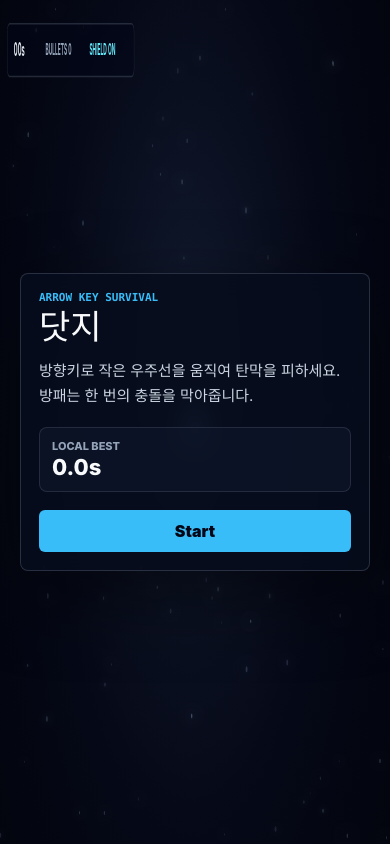
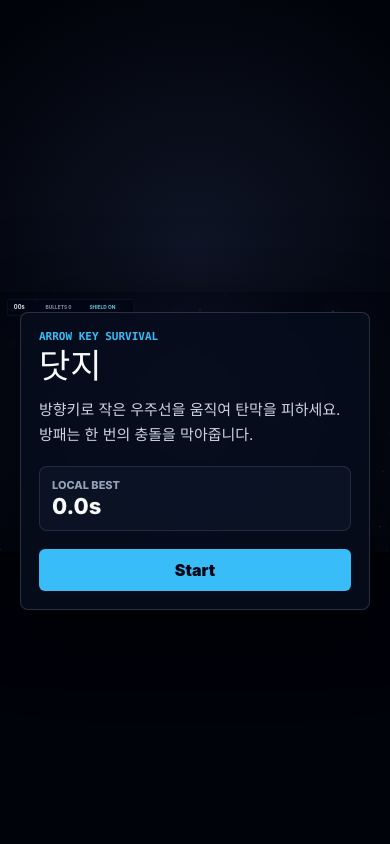
Before and after one commit to nj0034/dodge, a website built with Vite: page index.html in a window 390 px wide. Built offline with nearby package versions, Linux system fonts and the light colour scheme; animation ran at ten frames a second.

Commit message:
fix: harden game app lifecycle

```diff
--- a/src/styles.css
+++ b/src/styles.css
@@ -49,10 +49,9 @@ input:focus-visible {
 
 #app {
   position: relative;
-  width: min(100vw, 1200px);
-  height: min(100vh, 800px);
-  min-width: min(100vw, 720px);
-  min-height: min(100vh, 520px);
+  width: min(100vw, 1200px, calc(100vh * 3 / 2));
+  aspect-ratio: 3 / 2;
+  max-height: 100vh;
   background: #020617;
   box-shadow: 0 30px 90px rgba(0, 0, 0, 0.55);
 }
@@ -212,10 +211,9 @@ dd {
 
 @media (max-width: 720px) {
   #app {
-    width: 100vw;
-    height: 100vh;
+    width: min(100vw, calc(100vh * 3 / 2));
+    max-height: 100vh;
     min-width: 0;
-    min-height: 0;
   }
 
   .panel {
--- a/src/ui/app.ts
+++ b/src/ui/app.ts
@@ -16,17 +16,26 @@ type AppElements = {
 };
 
 const readBestScore = () => {
-  const value = window.localStorage.getItem(BEST_SCORE_KEY);
-  const parsed = value === null ? 0 : Number.parseInt(value, 10);
+  try {
+    const value = window.localStorage.getItem(BEST_SCORE_KEY);
+    const parsed = value === null ? 0 : Number.parseInt(value, 10);
 
-  return Number.isFinite(parsed) ? parsed : 0;
+    return Number.isFinite(parsed) ? Math.max(0, parsed) : 0;
+  } catch {
+    return 0;
+  }
 };
 
 const writeBestScore = (score: number) => {
   const previous = readBestScore();
-  const next = Math.max(previous, score);
+  const next = Math.max(0, previous, score);
 
-  window.localStorage.setItem(BEST_SCORE_KEY, String(next));
+  try {
+    window.localStorage.setItem(BEST_SCORE_KEY, String(next));
+  } catch {
+    return next;
+  }
+
   return next;
 };
 
@@ -110,6 +119,8 @@ export function mountApp({ root, canvas, overlay }: AppElements) {
   let state = createGameState();
   let lastFrameTime = 0;
   let gameOverShown = false;
+  let animationFrameId = 0;
+  let disposed = false;
 
   const restart = () => {
     input.reset();
@@ -120,6 +131,10 @@ export function mountApp({ root, canvas, overlay }: AppElements) {
   };
 
   const loop = (time: number) => {
+    if (disposed) {
+      return;
+    }
+
     const deltaMs = lastFrameTime === 0 ? 0 : time - lastFrameTime;
     lastFrameTime = time;
 
@@ -132,7 +147,7 @@ export function mountApp({ root, canvas, overlay }: AppElements) {
       showGameOver(overlay, state, restart);
     }
 
-    requestAnimationFrame(loop);
+    animationFrameId = requestAnimationFrame(loop);
   };
 
   const handleResize = () => {
@@ -144,9 +159,11 @@ export function mountApp({ root, canvas, overlay }: AppElements) {
   showMenu(overlay, restart);
   renderer.render(state);
   window.addEventListener('resize', handleResize);
-  requestAnimationFrame(loop);
+  animationFrameId = requestAnimationFrame(loop);
 
   return () => {
+    disposed = true;
+    cancelAnimationFrame(animationFrameId);
     input.dispose();
     window.removeEventListener('resize', handleResize);
   };
```
